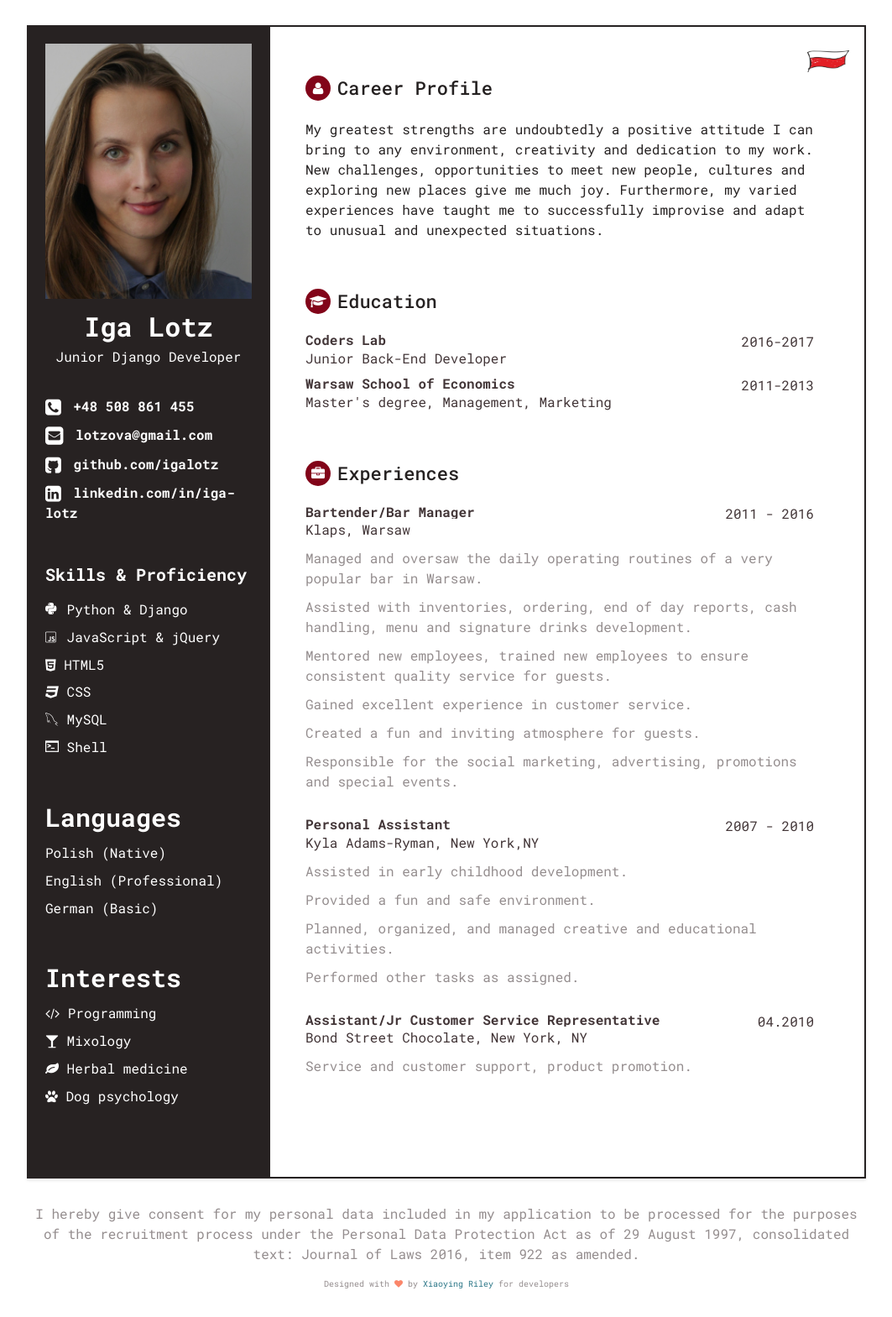
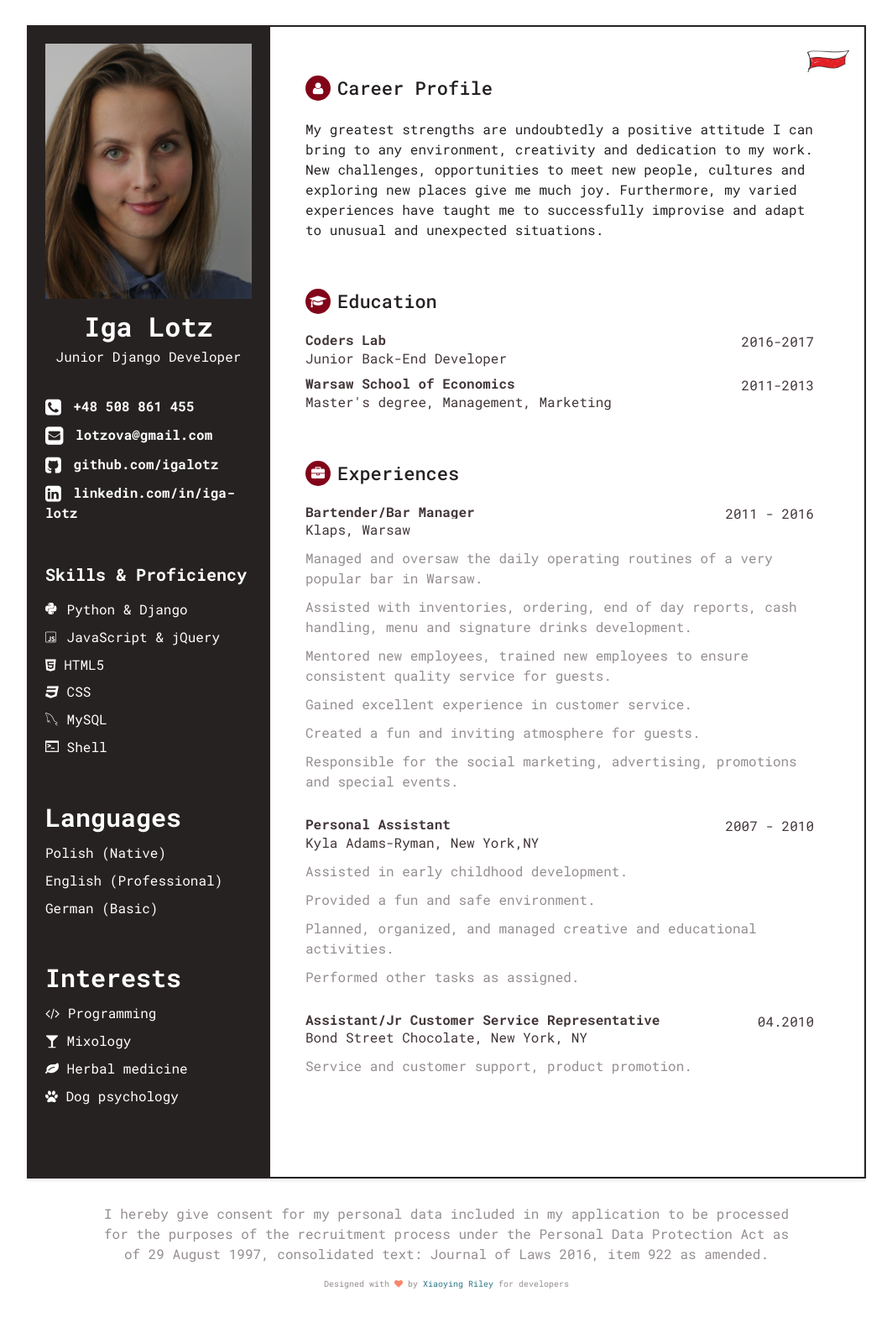
Before and after one commit to igalotz/cv, a Jekyll site: the page built from index.html, in a window 1280 px wide. Shown: the whole page at 84% size, without its empty margins (108-1171 px from the left). Built offline with Jekyll 4.4.1, drawn with Linux system fonts in a browser that asks for light colours.

Commit message:
footer margin changed

```diff
--- a/assets/css/styles.css
+++ b/assets/css/styles.css
@@ -285,8 +285,8 @@ p {
   background: #820419;
 }
 .footer {
-  margin-left: 120px;
-  margin-right: 120px;
+  margin-left: 200px;
+  margin-right: 200px;
   padding-top: 30px;
 }
 .footer .copyright {
```
